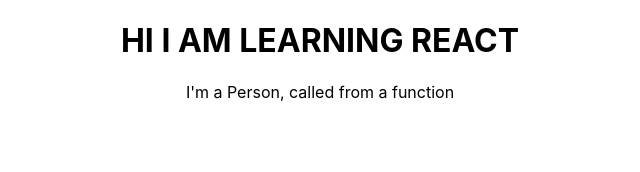
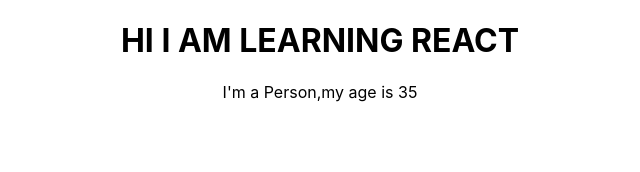
Before and after one commit to Abhishek-Srivas/React-practice, a React (Create React App) app: page / in a window 1280 px wide. Shown: the top 172 px of the page, without its empty margins (320-960 px from the left). Built offline with nearby package versions, Linux system fonts and the light colour scheme.

Commit message:
added a dynamic  content

```diff
--- a/src/Person/Person.js
+++ b/src/Person/Person.js
@@ -1,7 +1,7 @@
 import React from 'react';
 
 const person = () => {
-    return <p>I'm a Person, called from a function</p>
+    return <p>I'm a Person,my age is {Math.floor(Math.random() * 40)}</p>
 };
 
 export default person;
```
Also changed, not shown: 1 other file (tests, documents, lock files or other folders).
